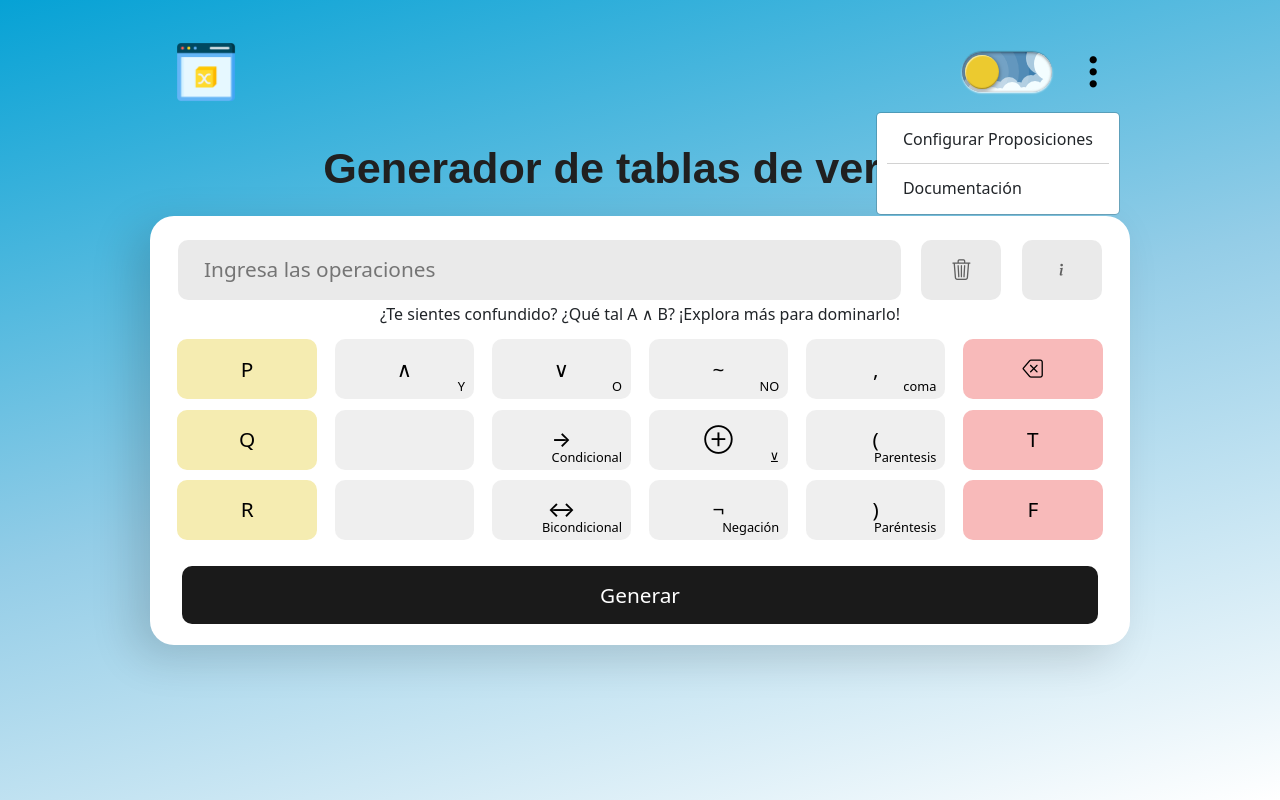
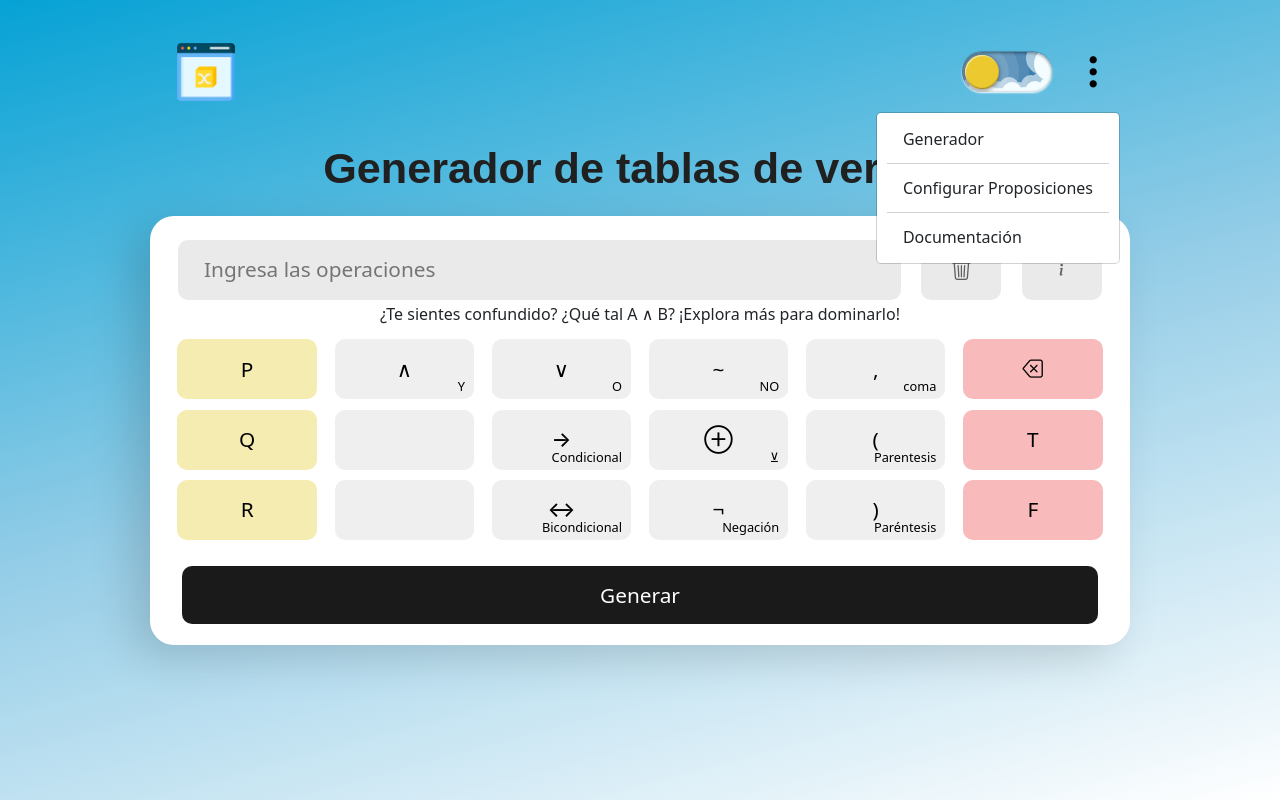
Before and after one commit to KEVIN01306/Tablas_de_verdad, a React (Vite) app in the folder front-tablas/: page / in a window 1280 px wide. Both pictures are taken after a click on the button 1086 px from the left and 71 px from the top of the page. Built offline with nearby package versions, Linux system fonts and the light colour scheme.

Commit message:
commit-useNavigate

```diff
--- a/front-tablas/src/components/header.tsx
+++ b/front-tablas/src/components/header.tsx
@@ -1,12 +1,28 @@
 import ChangeTopic from "./changeTopic";
 import { useState } from "react";
+import { useNavigate } from "react-router-dom";
 
 const Header = () => {
+
     const [menuVisible, setMenuVisible] = useState(false);
+
+    const navigate = useNavigate();
 
     const toggleMenu = () => {
         setMenuVisible(!menuVisible);
     };
+
+    const irGenerador = () =>{
+        navigate('/')
+        toggleMenu()
+    }
+
+    const irProposiciones = () =>{
+        navigate('/configuracion/TableVariables')
+        toggleMenu()
+    }
+
+
     return(
         <nav className="nav-principal d-flex justify-content-between">
             <div className="container-e-header col-5 d-flex justify-content-start">
@@ -19,7 +35,9 @@ const Header = () => {
                 </button>
                                 {/*dropdown-menu-dark*/}
                 <ul className={`dropdown-menu  ${menuVisible ? "show" : ""}`}>
-                    <li><a className="dropdown-item" onClick={toggleMenu}>Configurar Proposiciones</a></li>
+                    <li><a className="dropdown-item" onClick={irGenerador}>Generador</a></li>
+                    <li><hr className="dropdown-divider"/></li>
+                    <li><a className="dropdown-item" onClick={irProposiciones}>Configurar Proposiciones</a></li>
                     <li><hr className="dropdown-divider"/></li>
                     <li><a className="dropdown-item" onClick={toggleMenu}>Documentación</a></li>
                 </ul>
```
